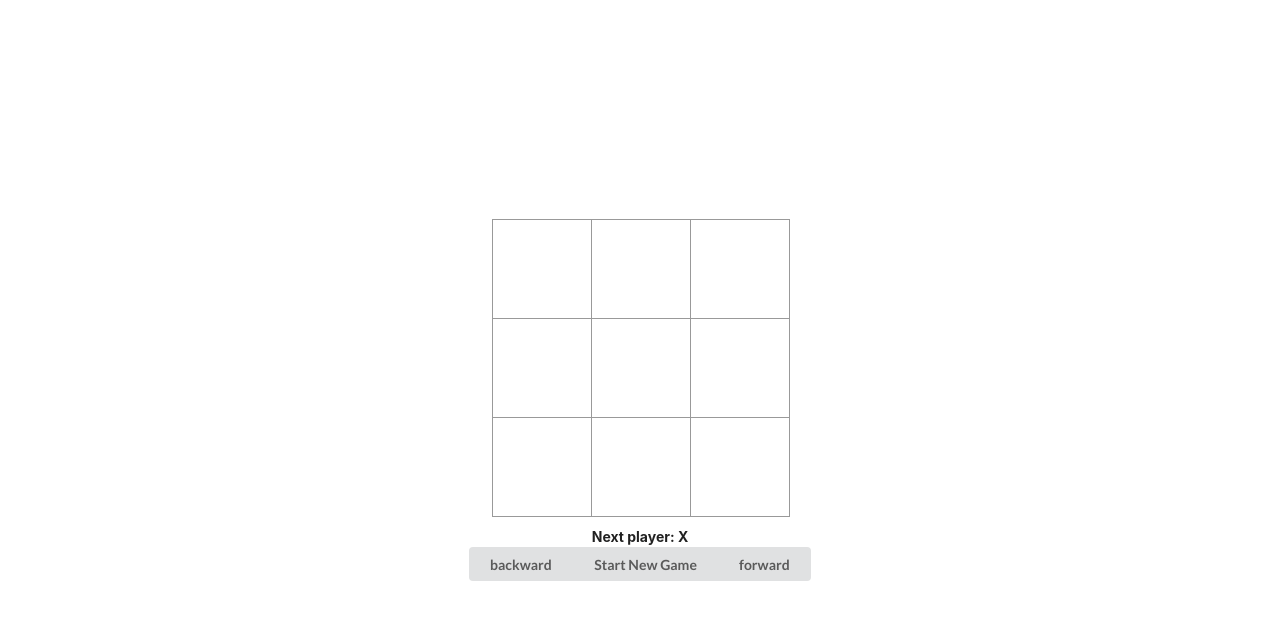
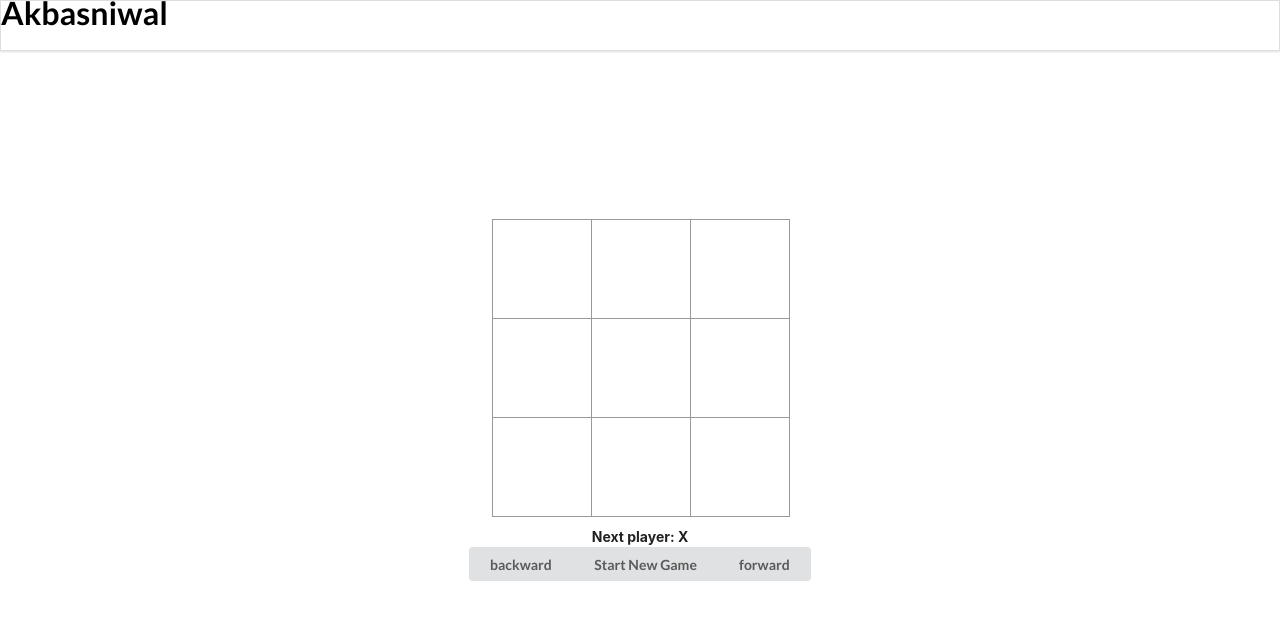
Before and after one commit to Akbasniwal/react1, a React (Create React App) app: page / in a window 1280 px wide. Shown: the top 620 px of the page. Built offline with nearby package versions, Linux system fonts and the light colour scheme.

Commit message:
Update App.js

```diff
--- a/src/App.js
+++ b/src/App.js
@@ -1,4 +1,6 @@
 import React from "react";
+import "./App.css";
+// import Footer from "./footer";
 
 function checkWinner(squares) {
   const lines = [
@@ -23,23 +25,6 @@ function checkWinner(squares) {
   return null;
 }
 
-// class Square extends React.Component {
-//   constructor(props) {
-//     super(props);
-//     this.state = {
-//       value: null,
-//     };
-//   }
-
-//   render() {
-//     return (
-//       <button className="square" onClick={() => this.props.onClick()}>
-//         {this.props.value}
-//       </button>
-//     );
-//   }
-// }
-
 function Square(props) {
   return (
     <button className="square" onClick={props.onClick}>
@@ -60,7 +45,20 @@ class Board extends React.Component {
 
   render() {
     return (
+      <>
         <div>
+          <div className="ui fixed menu header">
+            <a
+              href="https://akbasniwal.vercel.app"
+              style={{
+                color: "black",
+                fontSize: "xx-large",
+                fontWeight: "bolder",
+              }}
+            >
+              Akbasniwal
+            </a>
+          </div>
           <div className="board-row">
             {this.renderSquare(0)}
             {this.renderSquare(1)}
@@ -77,6 +75,7 @@ class Board extends React.Component {
             {this.renderSquare(8)}
           </div>
         </div>
+      </>
     );
   }
 }
@@ -149,7 +148,7 @@ class Game extends React.Component {
                 if (step > 0) {
                   this.setState({
                     stepnum: step - 1,
-                    is_x_next:  !this.state.is_x_next,
+                    is_x_next: !this.state.is_x_next,
                   });
                 }
               }}
@@ -195,6 +194,7 @@ class Game extends React.Component {
             </button>
           </div>
         </div>
+        {/* <Footer className="footer" */}
       </div>
     );
   }
```
Lines whose indentation alone changed are shown as unchanged.
